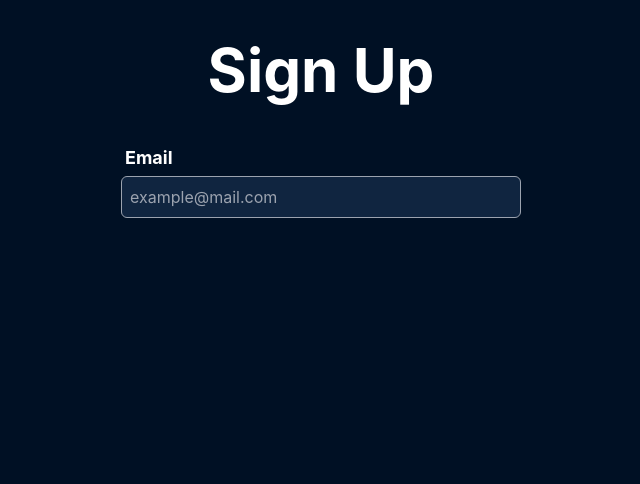
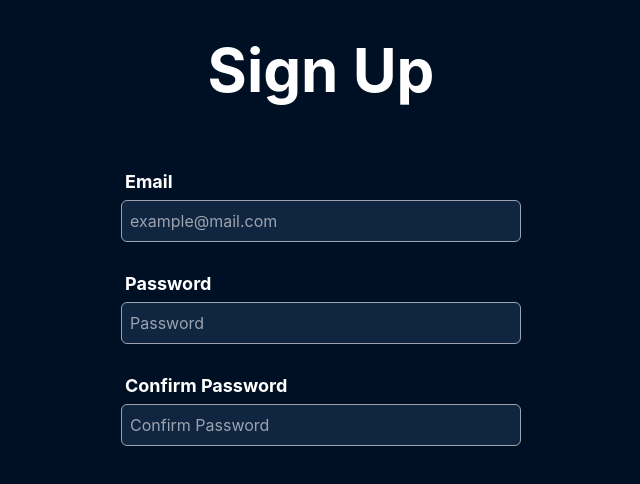
Before and after one commit to Joe-Moussally/Shipping-Platform-Laravel-React, a React (Create React App) app in the folder react-platform/: page /register in a window 1280 px wide. Shown: the top 484 px of the page, without its empty margins (319-959 px from the left). Built offline with nearby package versions, Linux system fonts and the light colour scheme.

Commit message:
Updating input field component

```diff
--- a/react-platform/package.json
+++ b/react-platform/package.json
@@ -7,6 +7,7 @@
     "@testing-library/react": "^13.4.0",
     "@testing-library/user-event": "^13.5.0",
     "autoprefixer": "^10.4.13",
+    "formik": "^2.2.9",
     "postcss": "^8.4.18",
     "react": "^18.2.0",
     "react-dom": "^18.2.0",
--- a/react-platform/src/components/InputField.js
+++ b/react-platform/src/components/InputField.js
@@ -1,15 +1,19 @@
 import React from 'react'
 
 function InputField({
+    id,
     label=null,
     placeholder=null,
     type,
+    value=null,
+    onChange,
+    onBlur=null,
     ...rest
 }) {
   return (
 
     // input component container
-    <div className='flex flex-col min-w-[400px] w-[70%] max-w-[612px]'>
+    <div className='flex flex-col my-6 min-w-[400px] w-[70%] max-w-[612px]'>
         {/* if input label is specified -> display it */}
         {
             label?
@@ -19,9 +23,13 @@ function InputField({
 
         {/* actual input field */}
         <input
+            id={id}
             placeholder={placeholder?placeholder:''}
             type={type}
-            className='p-2 bg-[#102540] text-gray-300 placeholder:text-gray-400 rounded-md border-[1.4px] border-gray-400 focus:outline-none focus:border-gray-200'
+            value={value?value:''}
+            onChange={onChange?onChange:() => {}}
+            onBlur={onBlur?onBlur:() => {}}
+            className='p-2 bg-[#102540] text-gray-300 placeholder:text-gray-400 rounded-md border-[1.4px] border-gray-400 focus:outline-none focus:border-gray-200 transition-all duration-300'
         />
     </div>
   )
--- a/react-platform/src/pages/SignUpPage.js
+++ b/react-platform/src/pages/SignUpPage.js
@@ -1,17 +1,63 @@
 import React from 'react'
+
+//packages
+import { useFormik } from 'formik';
+
+//components
 import InputField from '../components/InputField'
 
 function SignUpPage() {
+
+    //formik hook
+    const formik = useFormik({
+        initialValues:{
+            email: "",
+            password: "",
+            confirmPassword: ""
+        }
+    })
+
   return (
     <div className='bg-[#001024] h-[100vh] flex flex-col items-center'>
+
+        {/* Page title */}
         <span className='text-white text-6xl font-bold m-10'>Sign Up</span>
 
         <form autoComplete='off'>
+
+            {/* Email input */}
             <InputField
+                id='email'
                 label='Email'
                 type='email'
+                value={formik.values.email}
+                onChange={formik.handleChange}
                 placeholder='example@mail.com'
             />
+
+            {/* Password input */}
+            <InputField
+                id='password'
+                label='Password'
+                type='password'
+                placeholder='Password'
+                value={formik.values.password}
+                onChange={formik.handleChange}
+                onBlur={formik.handleBlur}
+            />
+
+            {/* Confirm Password Input */}
+            <InputField
+                id='confirmPassword'
+                label='Confirm Password'
+                type='password'
+                placeholder='Confirm Password'
+                value={formik.values.confirmPassword}
+                onChange={formik.handleChange}
+                onBlur={formik.handleBlur}
+            />
+
+            {/* Submit button */}
         </form>
     </div>
   )
```
Also changed, not shown: 1 other file (tests, documents, lock files or other folders).
